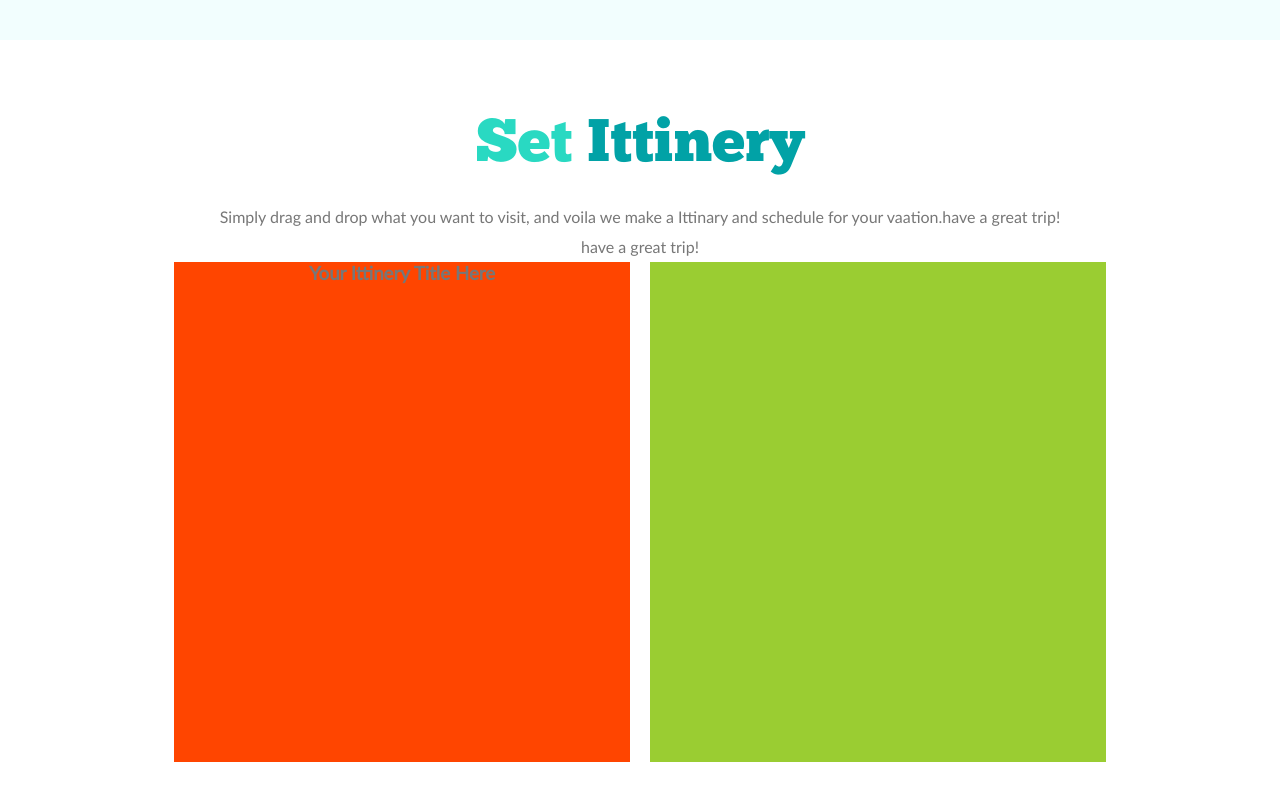
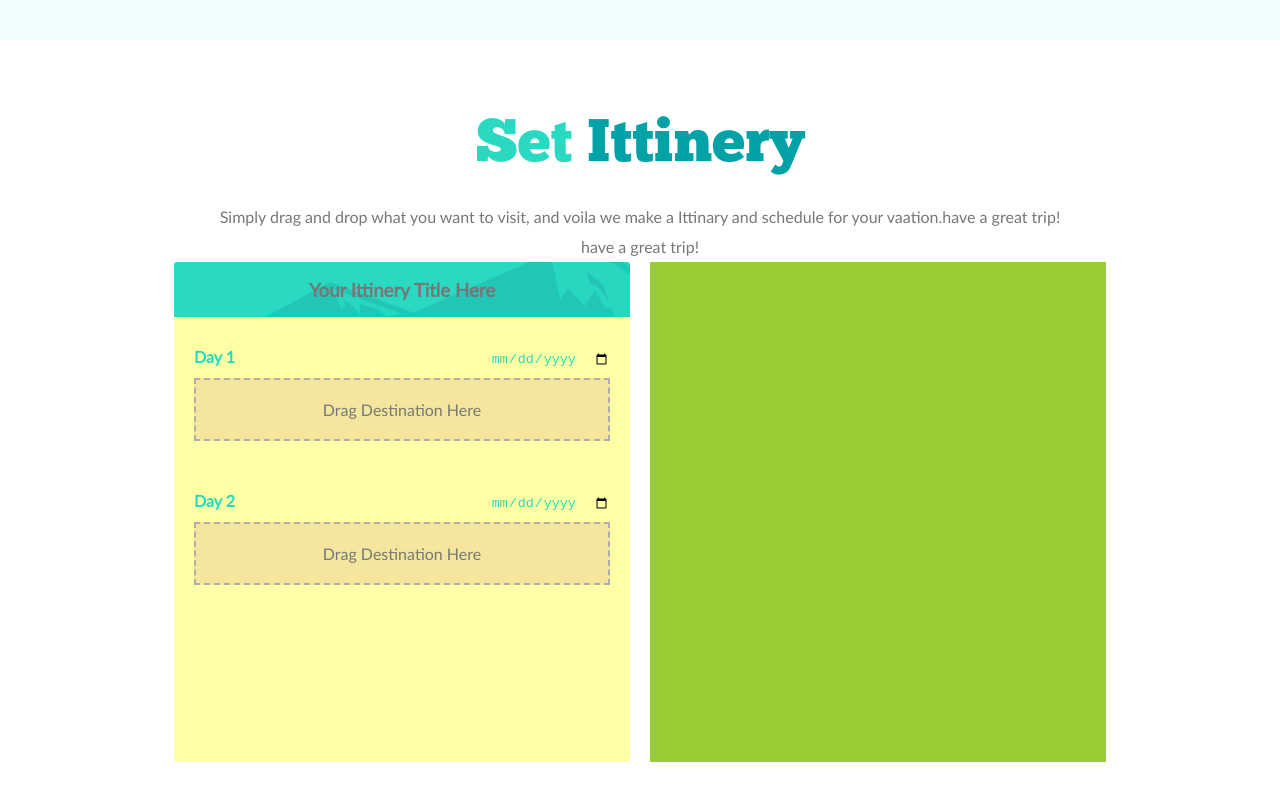
Before and after one commit to BTchorzewski/weekly_web_page_11, a website: page index.html in a window 1280 px wide. Shown: the part 2729-3529 px from the top of the page. Drawn offline with Linux system fonts and the light colour scheme.

Commit message:
started coding schedule component

```diff
--- a/index.html
+++ b/index.html
@@ -136,17 +136,38 @@
                 <h2 class="itinerary__title secondary-heading">Set <span class="u-text-color-primary-dark">Ittinery</span></h2>
                 <p class="itinerary__text secondary-paragraph">Simply drag and drop what you want to visit, and voila we make a Ittinary and schedule for your vaation.have a great trip!</p>
                 <p class="itinerary__text secondary-paragraph">have a great trip!</p>
-                <div class="itinerary__schedule schedule">
+                <section class="itinerary__schedule schedule">
                     <div class="schedule__header">
                         <h3 class="schedule__title">Your Ittinery Title Here</h3>
                     </div>
-                    <div class="schedule__day">
 
-                    </div>
-                </div>
-                <div class="itinerary__destinations destination-list">
+                    <article class="schedule__day">
 
-                </div>
+                        <header class="schedule__day-header">
+                            <h4 class="schedule__day-number">Day 1</h4>
+                            <form action="#" class="schedule__form">
+                                <input type="date" class="schedule__calendar">
+                            </form>
+                        </header>
+
+                        <div class="schedule__provider">Drag Destination Here</div>
+                    </article>
+
+                    <article class="schedule__day">
+
+                        <header class="schedule__day-header">
+                            <h4 class="schedule__day-number">Day 2</h4>
+                            <form action="#" class="schedule__form">
+                                <input type="date" class="schedule__calendar">
+                            </form>
+                        </header>
+
+                        <div class="schedule__provider">Drag Destination Here</div>
+                    </article>
+                </section>
+                <section class="itinerary__destinations destination-list">
+
+                </section>
             </div>
     </main>
 </body>
--- a/sass/components/_schedule.scss
+++ b/sass/components/_schedule.scss
@@ -0,0 +1,40 @@
+.schedule {
+    background-color: $color-yellow-light;
+    border-radius: .3rem;
+    overflow: hidden;
+    &__header {
+        display: flex;
+        align-items: center;
+        justify-content: center;
+        background-image: url(../../assets/form-large.png);
+        background-size: cover;
+        height: 5.5rem;
+    }
+
+    &__title {
+
+    }
+
+    &__day {
+        padding: 2rem;
+    }
+    &__day-header {
+        display: flex;
+        justify-content: space-between;
+        padding: 1rem 0;
+    }
+    &__day-number {
+        color: #29d9c2;
+    }
+    &__calendar {
+        border: none;
+        color: #29d9c2;
+        background-color: transparent;
+    }
+
+    &__provider {
+        background-color: $color-yellow-dark;
+        padding: 2rem;
+        border: .2rem dashed $color-grey-light;
+    }
+}
--- a/sass/pages/_home.scss
+++ b/sass/pages/_home.scss
@@ -68,7 +68,6 @@
     &__schedule {
         flex: 0 1 40%;
         margin-right: 2rem;
-        background-color: orangered; // only for testing purpose
         height: 50rem; // only for testing purpose
     }
     &__destinations {
```
Also changed, not shown: css/style.css.
